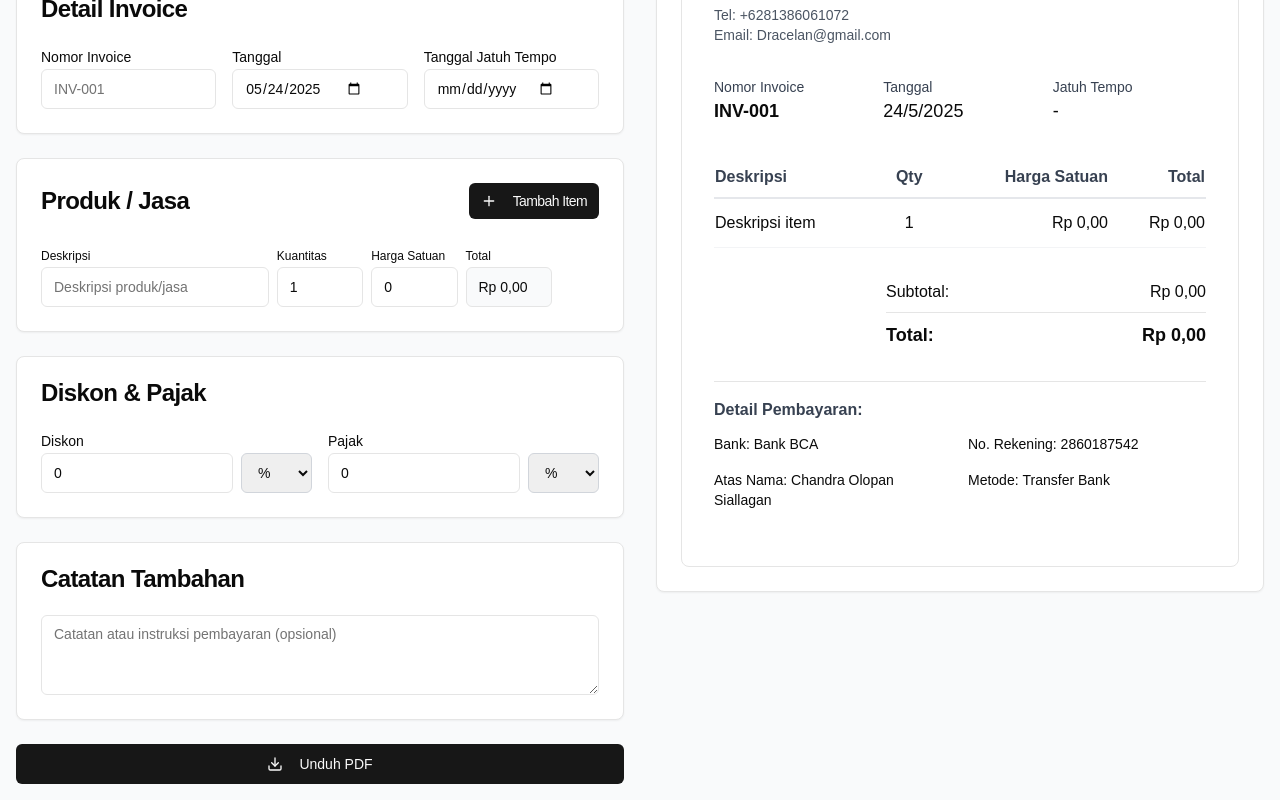
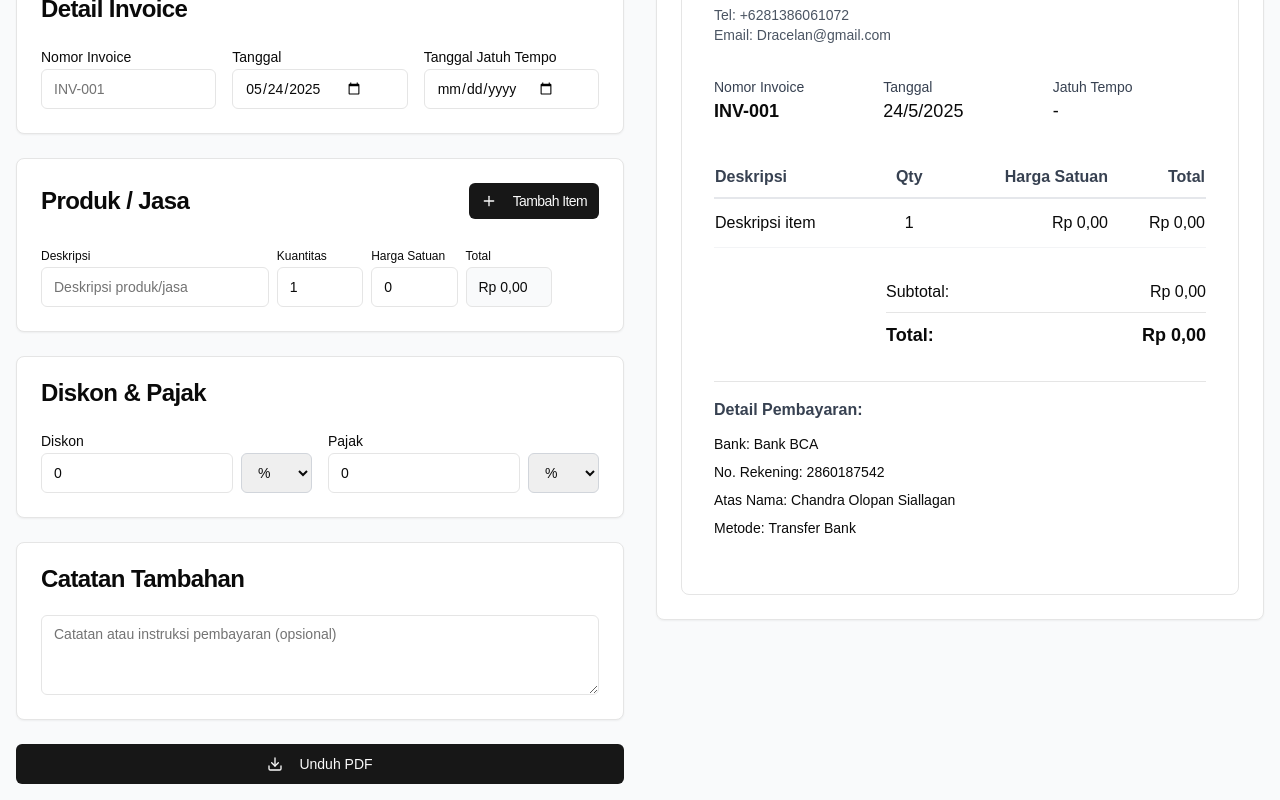
Before and after one commit to budsx/invoice-generator, a Next.js app: page / in a window 1280 px wide. Shown: the part 530-1330 px from the top of the page. Built offline with nearby package versions, Linux system fonts and the light colour scheme.

Commit message:
Update payment

```diff
--- a/app/page.tsx
+++ b/app/page.tsx
@@ -667,7 +667,7 @@ export default function InvoiceGenerator() {
                   {(invoiceData.paymentDetails.bankName || invoiceData.paymentDetails.accountNumber) && (
                     <div className="mb-6 border-t pt-4">
                       <h4 className="font-semibold text-gray-700 mb-3">Detail Pembayaran:</h4>
-                      <div className="grid grid-cols-2 gap-4 text-sm">
+                      <div className="space-y-2 text-sm">
                         {invoiceData.paymentDetails.bankName && (
                           <div>
                             <span className="font-medium">Bank: </span>
```
